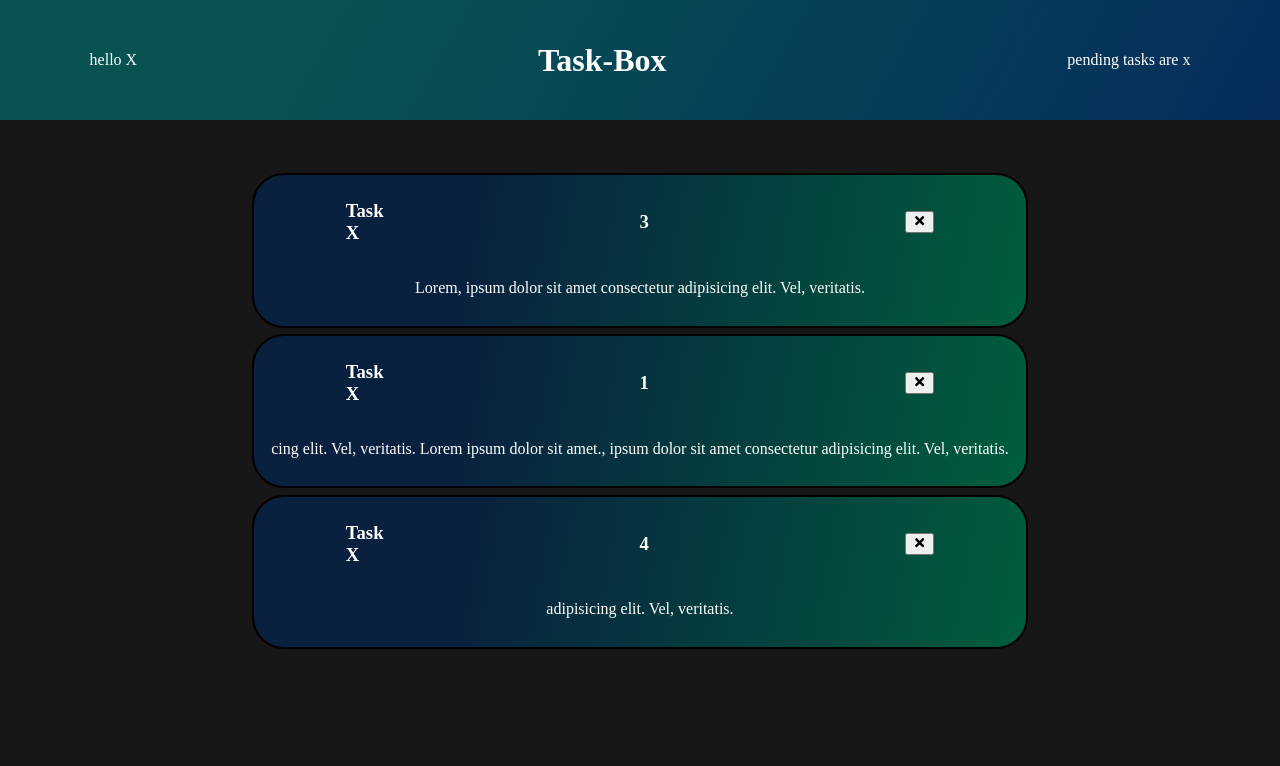
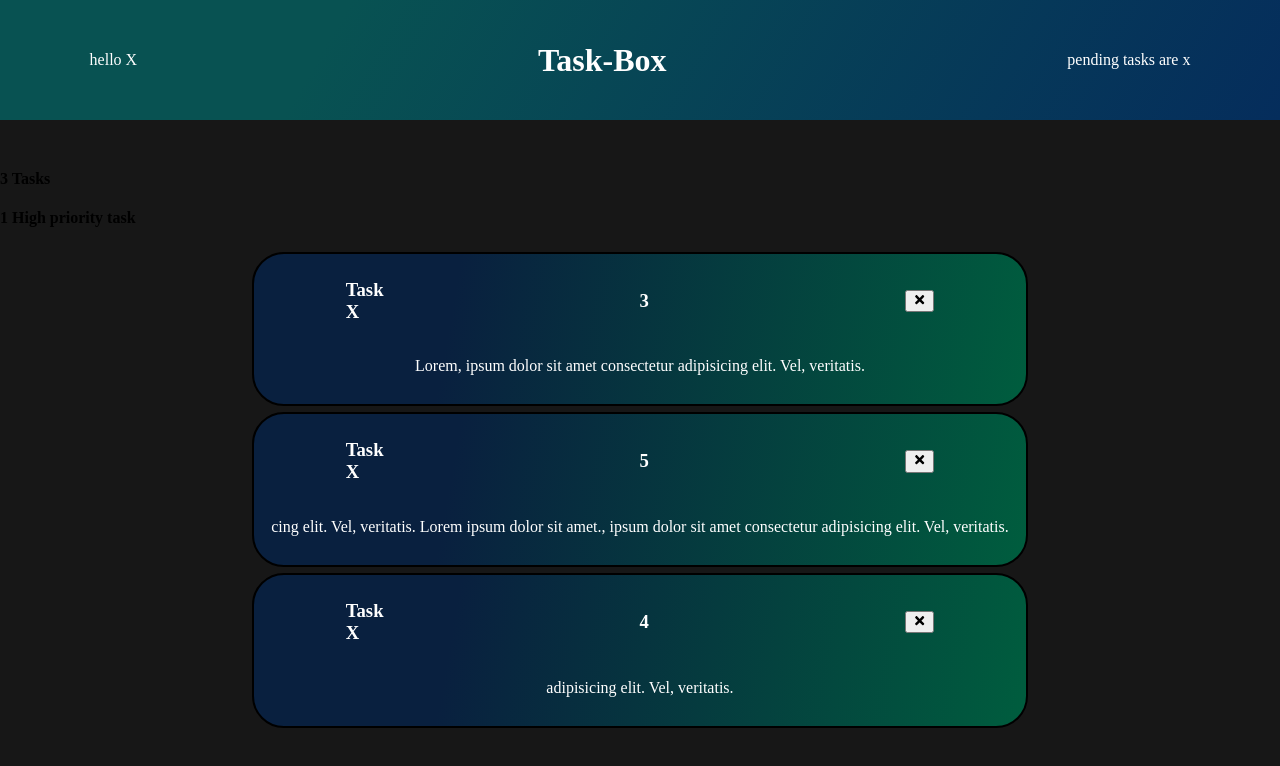
Before and after one commit to saurabh6893/TaskBox, a React (Create React App) app: page / in a window 1280 px wide. Shown: the top 766 px of the page. Built offline with nearby package versions, Linux system fonts and the light colour scheme.

Commit message:
added high priority count

```diff
--- a/src/App.js
+++ b/src/App.js
@@ -2,6 +2,7 @@ import React, { useState } from 'react'
 import Head from './Components/Head'
 import TaskList from './Components/TaskList'
 import Data from './DataBase/Data'
+import Stats from './Components/Stats'
 function App() {
   const [task, setTask] = useState(Data)
   const deleteBox = (id) => {
@@ -10,6 +11,7 @@ function App() {
   return (
     <div className='app'>
       <Head />
+      <Stats task={task} />
       <TaskList task={task} deleteBox={deleteBox} />
     </div>
   )
--- /dev/null
+++ b/src/Components/Stats.jsx
@@ -0,0 +1,13 @@
+import React from 'react'
+
+function Stats({ task }) {
+  let hpTask = task.filter((task) => task.priority === 5)
+  return (
+    <div>
+      <h4>{task.length} Tasks</h4>
+      <h4>{hpTask.length} High priority task</h4>
+    </div>
+  )
+}
+
+export default Stats
--- a/src/DataBase/Data.js
+++ b/src/DataBase/Data.js
@@ -6,7 +6,7 @@ const Data = [
   },
   {
     id: 2,
-    priority: 1,
+    priority: 5,
     text: 'cing elit. Vel, veritatis. Lorem ipsum dolor sit amet., ipsum dolor sit amet consectetur adipisicing elit. Vel, veritatis. ',
   },
   {
```
